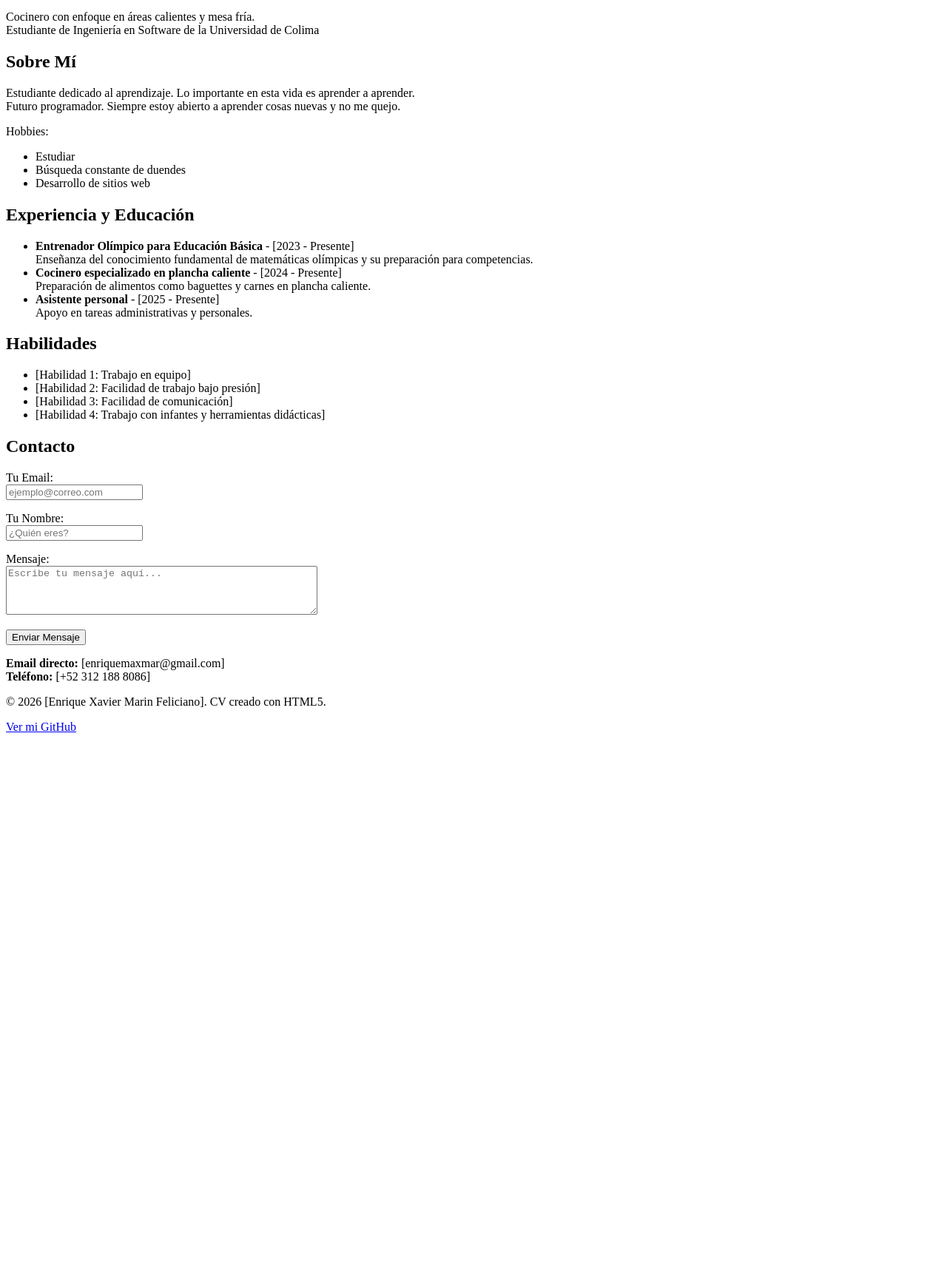
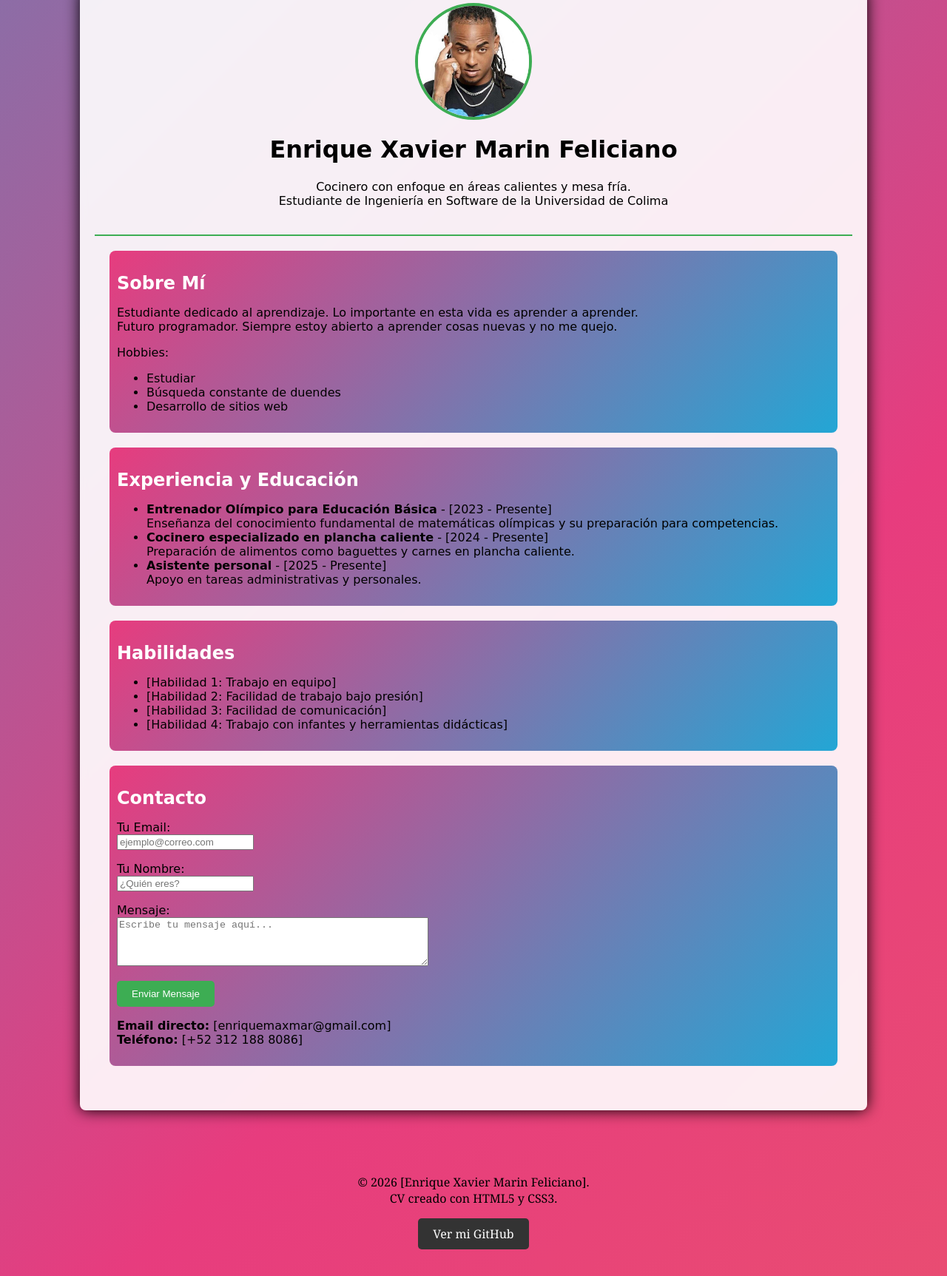
Before and after one commit to Gutis007/Mi-CV, a plain HTML site: page index.html in a window 1280 px wide. Shown: the part 66-1791 px from the top of the page at 74% size. Before the commit the page ends 1074 px from the top, so only its background shows below. Drawn offline with Linux system fonts and the light colour scheme; a web font is replaced by a local one.

Commit message:
Sincronización de repositorios

```diff
--- a/MiCV/index.html
+++ b/index.html
@@ -3,6 +3,7 @@
 <head>
     <meta charset="UTF-8">
     <meta name="viewport" content="width=device-width, initial-scale=1.0">
+    <link rel="stylesheet" href="styles.css">
     <title>CV - Kike</title>
     <link rel="icon" type="image/x-icon" href="image.png">
     <!-- DESAFÍO PLUS: Añadir favicon aquí -->
@@ -12,7 +13,11 @@
     <!-- ====================
          HEADER: Tu nombre y título profesional
          ==================== -->
+    <div class="cv">
     <header>
+        <div class="pfp">
+            <img src="image.png">
+        </div>
         <!-- COMPLETAR: Tu nombre completo -->
         <h1>Enrique Xavier Marin Feliciano</h1>
 
@@ -140,7 +145,7 @@
                 </p>
 
                 <!-- Botón de envío -->
-                <button type="submit">Enviar Mensaje</button>
+                <button class="btn-submit" type="submit">Enviar Mensaje</button>
 
             </form>
 
@@ -152,18 +157,22 @@
         </section>
 
     </main>
+    </div>
 
     <!-- ====================
          FOOTER: Pie de página
          ==================== -->
     <footer>
-        <p>&copy; 2026 [Enrique Xavier Marin Feliciano]. CV creado con HTML5.</p>
+        <p>&copy; 2026 [Enrique Xavier Marin Feliciano]. <br>
+            CV creado con HTML5 y CSS3.</p>
 
         <!-- OPCIONAL: Enlace a tu GitHub -->
         <p>
-            <a href="https://github.com/Gutis007" target="_blank">
-                Ver mi GitHub
-            </a>
+            <div class="github-link">
+                <a href="https://github.com/Gutis007" target="_blank">
+                    Ver mi GitHub
+                </a>
+            </div>
         </p>
     </footer>
 
--- /dev/null
+++ b/styles.css
@@ -0,0 +1,119 @@
+@import url('https://fonts.googleapis.com/css2?family=Bitcount+Grid+Double:slnt,wght,ELSH@-8,100..900,100&display=swap');
+body{
+    background: linear-gradient(-45deg, #ee7752, #e73c7e, #23a6d5, #23d5ab);
+    background-size: 400% 400%;
+    animation: gradient 15s ease infinite;
+    height: auto;
+    width: auto;
+    margin: 0px;
+    padding: 0px;
+    font-family: 'Bitcount Grid Double', cursive;
+}
+
+@keyframes gradient {
+    0% {
+        background-position: 0% 50%;
+    }
+    50% {
+        background-position: 100% 50%;
+    }
+    100% {
+        background-position: 0% 50%;
+    }
+}
+
+.pfp{
+    width: 150px;
+    height: 150px;
+    margin: 0 auto 20px;
+    border-radius: 50%;
+    overflow: hidden;
+    border: 4px solid #3DAD53;
+}
+
+.pfp img{
+    width: 100%;
+    height: 100%;
+    object-fit: cover;
+}
+
+.cv{
+    background-color: rgba(255, 255, 255, 0.9);
+    backdrop-filter: blur(5px);
+    width: 80%;
+    margin: 50px auto;
+    padding: 20px;
+    box-shadow: 0 0 20px rgba(0, 0, 0, 1);
+    transform-origin: top center;
+    transition: 0.5s;
+    border-radius: 8px;
+}
+
+.cv:hover{
+    transform: scale(1.05);
+    transition: 0.5s;
+}
+
+.cv header{
+    text-align: center;
+    padding-bottom: 20px;
+    border-bottom: 2px solid #3DAD53;
+}
+
+.cv main{
+    padding: 20px;
+}
+
+#sobre-mi, #experiencia, #educacion, #habilidades, #contacto{
+    margin-bottom: 20px;
+    padding: 10px;
+    background: linear-gradient(-45deg, #23a6d5, #e73c7e);
+    animation: infinite;
+    border-radius: 8px;
+}
+
+.btn-submit {
+    display: inline-block;
+    padding: 10px 20px;
+    background-color: #3DAD53;
+    color: white;
+    border: none;
+    border-radius: 5px;
+    cursor: pointer;
+    transition: 0.5s;
+}
+
+.btn-submit:hover {
+    background-color: white;
+    color: #3DAD53;
+    transition: 0.5s;
+}
+
+h2{
+    color: white;
+    margin-bottom: 10px;
+}
+
+footer{
+    font-family: Cambria, Cochin, Georgia, Times, 'Times New Roman', serif;
+    text-align: center;
+    padding: 20px;
+    margin-top: 20px;
+    color: black;
+}
+
+.github-link a {
+    display: inline-block;
+    padding: 10px 20px;
+    background-color: #333;
+    color: white;
+    text-decoration: none;
+    border-radius: 5px;
+    transition: 0.5s;
+}
+
+.github-link a:hover {
+    background-color: white;
+    color: #333;
+    transition: 0.5s;
+}
```
Also changed, not shown: image.png (renamed from MiCV/image.png).
